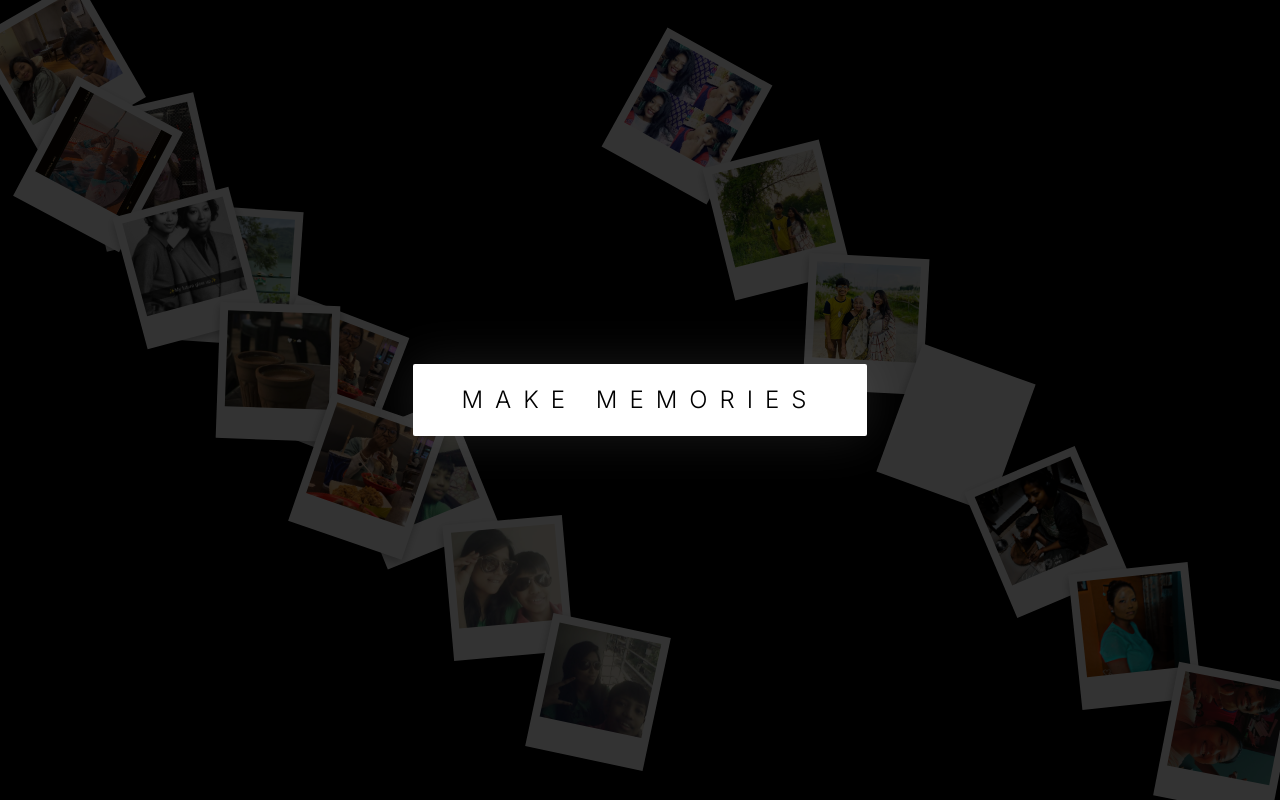
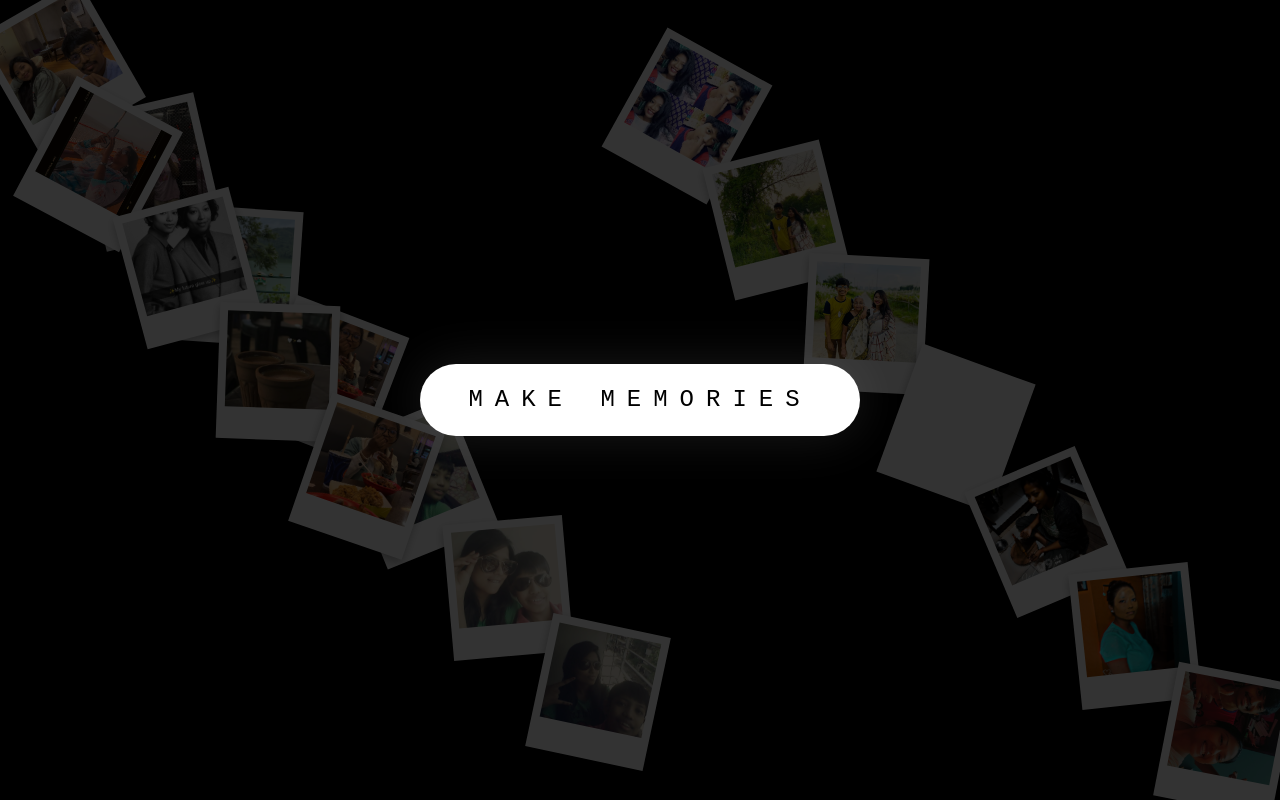
Before and after one commit to Probir127/story-telling-website-, a React (Vite) app: page / in a window 1280 px wide. Built offline with nearby package versions, Linux system fonts and the light colour scheme.

Commit message:
Button: Gagalin font + rounded-full shape

```diff
--- a/src/App.jsx
+++ b/src/App.jsx
@@ -324,7 +324,8 @@ function App() {
                     ) : (
                         <button
                             onClick={() => setIsPlaying(true)}
-                            className="group px-8 py-3 md:px-12 md:py-5 bg-white text-black font-light text-lg md:text-2xl tracking-[0.3em] md:tracking-[0.5em] hover:bg-gray-200 transition-all rounded-sm shadow-[0_0_50px_rgba(255,255,255,0.1)] hover:shadow-[0_0_80px_rgba(255,255,255,0.2)] relative overflow-hidden"
+                            className="group px-8 py-3 md:px-12 md:py-5 bg-white text-black font-light text-lg md:text-2xl tracking-[0.3em] md:tracking-[0.5em] hover:bg-gray-200 transition-all rounded-full shadow-[0_0_50px_rgba(255,255,255,0.1)] hover:shadow-[0_0_80px_rgba(255,255,255,0.2)] relative overflow-hidden"
+                            style={{ fontFamily: 'Gagalin, "Courier New", monospace' }}
                         >
                             <span className="relative z-10">MAKE MEMORIES</span>
                             <div className="absolute inset-0 bg-gradient-to-r from-transparent via-white/20 to-transparent translate-x-[-200%] group-hover:translate-x-[200%] transition-transform duration-700" />
```
